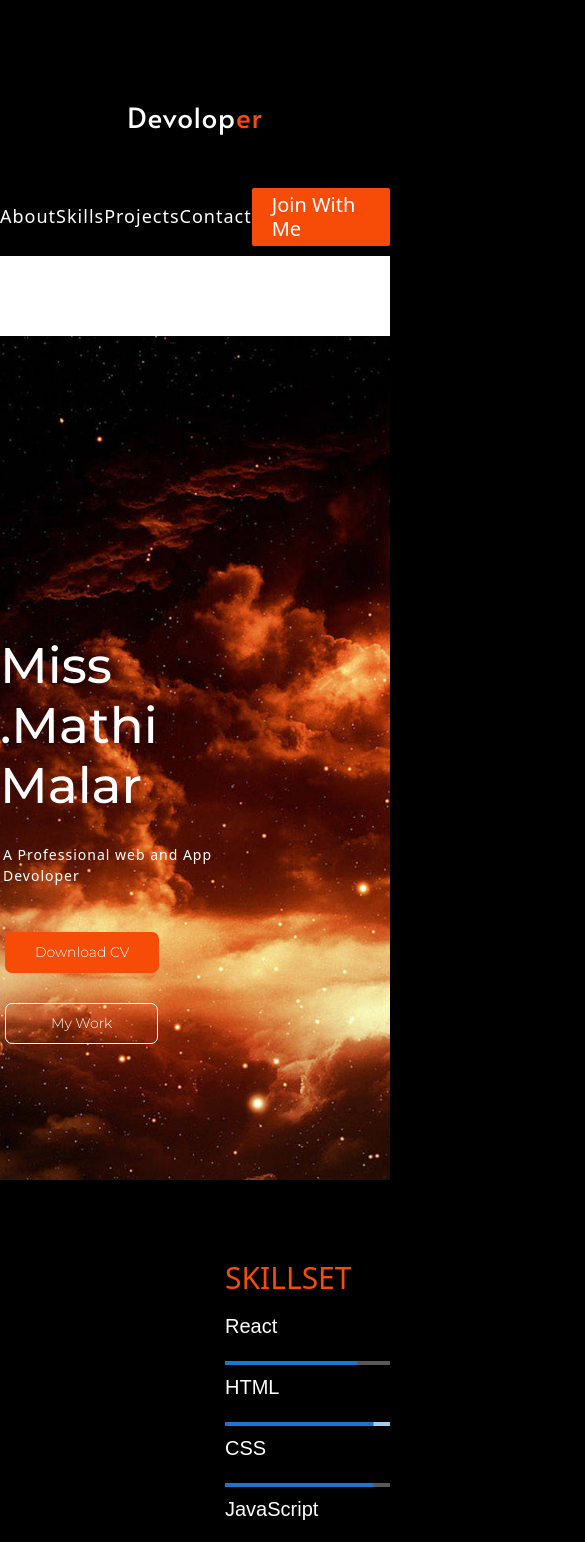
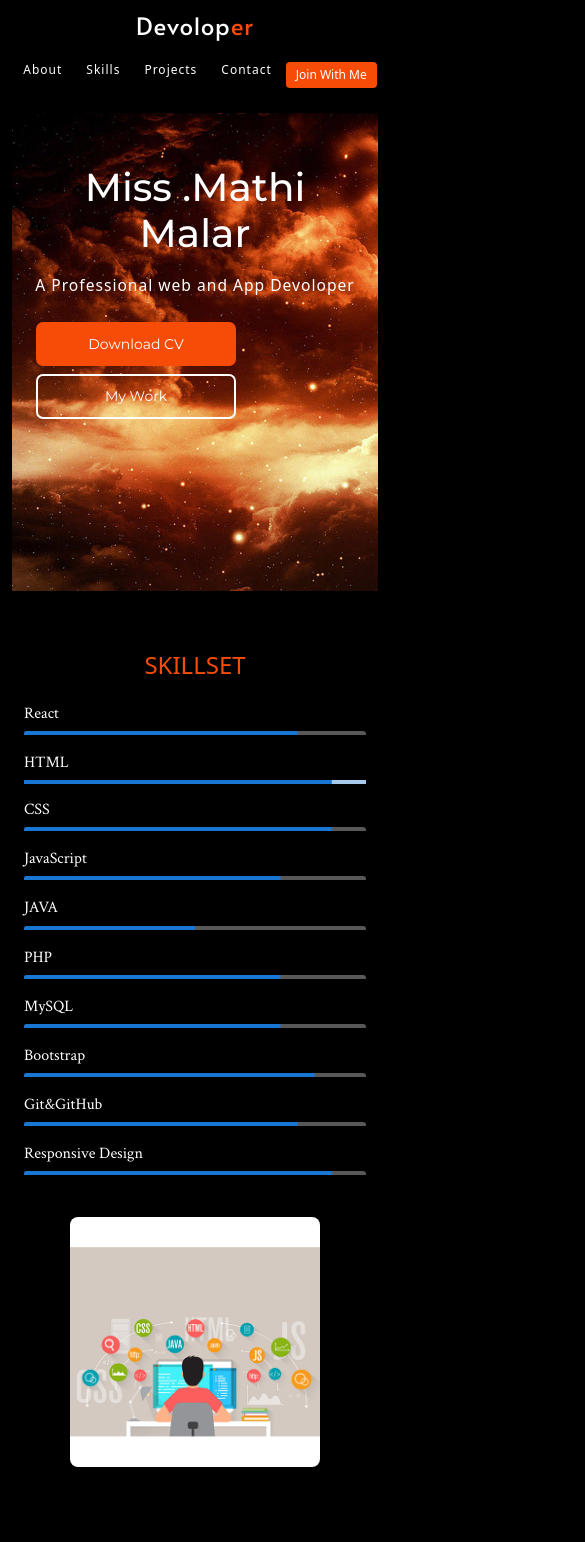
Before and after one commit to mathimalar-187/mathimalar-portfolio, a React (Vite) app: page / in a window 390 px wide. Shown: the top 1542 px of the page, 585 px wide, since content can reach past the window. Built offline with nearby package versions, Linux system fonts and the light colour scheme.

Commit message:
Added new section / updated UI

```diff
--- a/src/App.jsx
+++ b/src/App.jsx
@@ -8,7 +8,7 @@ import './App.css';
 
 const App = () => {
   return (
-    <div>
+    <div className="container">
       <Header />
       <Topcontainer />
       <Skillcontainer />
--- a/src/components/TopContainer/skillcontainer.css
+++ b/src/components/TopContainer/skillcontainer.css
@@ -1,55 +1,113 @@
 @import url('https://fonts.googleapis.com/css2?family=Alata&family=Crimson+Text:ital,wght@0,400;0,600;0,700;1,400;1,600;1,700&family=Montserrat:ital,wght@0,100..900;1,100..900&family=Poppins:ital,wght@0,100;0,200;0,300;0,400;0,500;0,600;0,700;0,800;0,900;1,100;1,200;1,300;1,400;1,500;1,600;1,700;1,800;1,900&display=swap');
-.skillcontainer{
+
+.skillcontainer {
     display: flex;
     align-items: center;
-    justify-items: center;
-    margin: 200px 0;
+    justify-content: center;
+    margin: 120px 0;
+    padding: 0 2rem;
+    gap: 3rem;
 }
-.skillcontainer__text{
+
+.skillcontainer__img {
+    flex: 0.4;
+    text-align: center;
+}
+
+.skillcontainer__img > img {
+    width: 100%;
+    max-width: 500px;
+    height: auto;
+    border-radius: 8px;
+    object-fit: contain;
+}
+
+.skillcontainer__text {
     color: #f64c08;
     flex: 0.6;
-    text-align: left;
-    max-width: 500px;
-    margin-bottom: 20px;
-}
-.skillcontainer__text > h2{
-    font-size: 30px;
-}
-.skillcontainer__img{
-    flex: 0.4;
-    text-align: center;
-    margin-right: 90px;
-}
-.skillcontainer__img > img{
-    width: 600px;
-    border-radius: 3px;
-    object-fit: contain;
-}
-.skillcontainer__skillset > h5{
-font-family: "Crimson",sans-serif;
-font-weight: 300;
-padding-bottom: 15px;
-padding-top: 10px;
-color: white;
+    max-width: 600px;
 }
 
-.skillcontainer__slider > .MuiLinearProgress-colorPrimary{
+.skillcontainer__text > h2 {
+    font-size: clamp(1.75rem, 4vw, 2.5rem);
+    margin-bottom: 2rem;
+    text-align: center;
+}
+
+.skillcontainer__skillset {
+    margin-bottom: 1.5rem;
+}
+
+.skillcontainer__skillset > h5 {
+    font-family: "Crimson Text", serif;
+    font-weight: 400;
+    font-size: clamp(1rem, 2vw, 1.125rem);
+    padding-bottom: 0.5rem;
+    color: white;
+    margin: 0;
+}
+
+.skillcontainer__slider > .MuiLinearProgress-colorPrimary {
     background-color: rgb(88, 88, 88);
 }
+
+.skillcontainer__slider {
+    height: 8px;
+    border-radius: 4px;
+    overflow: hidden;
+}
+
+/* Mobile Styles */
 @media (max-width: 768px) {
     .skillcontainer {
+        flex-direction: column;
         margin: 80px 0;
+        padding: 0 1rem;
+        gap: 2rem;
     }
 
-  .skillcontainer > h1 {
-    font-size: 26px;
+    .skillcontainer__img {
+        flex: none;
+        order: 2;
     }
 
-  .skillcontainer > p {
-    font-size: 14px;
+    .skillcontainer__img > img {
+        max-width: 300px;
     }
 
-  .skillcontainer{
-    gap: 25px;
+    .skillcontainer__text {
+        flex: none;
+        order: 1;
+        width: 100%;
+        max-width: none;
+    }
+
+    .skillcontainer__text > h2 {
+        font-size: clamp(1.5rem, 6vw, 2rem);
+        margin-bottom: 1.5rem;
+    }
+
+    .skillcontainer__skillset {
+        margin-bottom: 1.25rem;
     }
 }
+
+@media (max-width: 480px) {
+    .skillcontainer {
+        margin: 60px 0;
+        padding: 0 0.75rem;
+        gap: 1.5rem;
+    }
+
+    .skillcontainer__img > img {
+        max-width: 250px;
+    }
+
+    .skillcontainer__skillset {
+        margin-bottom: 1rem;
+    }
+
+    .skillcontainer__slider {
+        height: 6px;
+    }
+}
--- a/src/components/TopContainer/topcontainer.css
+++ b/src/components/TopContainer/topcontainer.css
@@ -1,25 +1,27 @@
-.topcontainer{
+.topcontainer {
     background: url("/src/assets/space1.jpg");
-    height: 100vh;
+    min-height: 100vh;
     background-position: center;
     background-size: cover;
     background-repeat: no-repeat;
+    background-attachment: fixed;
+    position: relative;
+    display: flex;
+    align-items: center;
+    justify-content: center;
+}
 
+@media (max-width: 768px) {
+    .topcontainer {
+        min-height: 80vh;
+        background-attachment: scroll;
+        padding: 2rem 0;
+    }
 }
-@media (max-width: 768px) {
-  .topcontainer {
-    margin: 80px 0;
-  }
 
-  .topcontainer > h1 {
-    font-size: 26px;
-  }
-
-  .topcontainer > p {
-    font-size: 14px;
-  }
-
-  .topcontainer{
-    gap: 25px;
-  }
+@media (max-width: 480px) {
+    .topcontainer {
+        min-height: 70vh;
+        padding: 1rem 0;
+    }
 }
--- a/src/components/TopContainer/topcontent.css
+++ b/src/components/TopContainer/topcontent.css
@@ -1,81 +1,117 @@
 @import url('https://fonts.googleapis.com/css2?family=Alata&family=Crimson+Text:ital,wght@0,400;0,600;0,700;1,400;1,600;1,700&family=Montserrat:ital,wght@0,100..900;1,100..900&family=Poppins:ital,wght@0,100;0,200;0,300;0,400;0,500;0,600;0,700;0,800;0,900;1,100;1,200;1,300;1,400;1,500;1,600;1,700;1,800;1,900&display=swap');
 
-.topcontent{
-color: #fff;
-position: relative;
+.topcontent {
+    color: #fff;
+    position: relative;
+    width: 100%;
+    height: 100%;
+    display: flex;
+    align-items: center;
+    justify-content: center;
 }
 
-.topcontent__container{
-    position: absolute;
-    top: 300px;
-    right: 150px;
+.topcontent__container {
+    text-align: center;
+    padding: 2rem;
+    max-width: 800px;
+    width: 100%;
 }
 
-.topcontent__container > p{
-    letter-spacing: 1px;
-    text-align: left;
-    padding-left: 3px;
-    padding-top: 20px;
+.topcontent__container > h1 {
+    font-size: clamp(2rem, 6vw, 4rem);
+    font-family: "Montserrat", sans-serif;
+    margin-bottom: 1rem;
+    line-height: 1.2;
 }
 
-.topcontent__container > a >button {
-    margin-top: 30px;
-    text-align: left;
-    margin-left: 5px;
+.topcontent__container > p {
+    letter-spacing: 1px;
+    font-size: clamp(1rem, 3vw, 1.25rem);
+    margin-bottom: 2rem;
+    line-height: 1.6;
+}
+
+.topcontent__container > a > button {
+    margin: 0.5rem;
     border: none;
     border-radius: 7px;
     outline: none;
+    cursor: pointer;
+    transition: all 0.3s ease;
 }
 
-.topcontent__container > h1 {
-    font-size: 50px;
-    font-family: "montserrat",sans-serif;
-}
-.topcontent__dowbtn{
+.topcontent__dowbtn {
     color: #fff;
     background-color: #f64c08;
-    font-size: 14px;
-    padding: 10px 30px;
-    font-family: "montserrat",sans-serif;
-    font-weight: 300;
-    cursor: pointer;
-    margin-right: 20px;
+    font-size: clamp(12px, 2vw, 16px);
+    padding: 12px 24px;
+    font-family: "Montserrat", sans-serif;
+    font-weight: 400;
+    min-width: 140px;
 }
 
-.topcontent__wrkbtn{
+.topcontent__wrkbtn {
     color: #fff;
-    border: 1px solid white !important;
+    border: 2px solid white !important;
     background-color: transparent;
-    font-size: 14px;
-    padding: 9px 45px;
-    font-family: "montserrat",sans-serif;
-    font-weight: 300;
-    cursor: pointer;
+    font-size: clamp(12px, 2vw, 16px);
+    padding: 10px 24px;
+    font-family: "Montserrat", sans-serif;
+    font-weight: 400;
+    min-width: 140px;
 }
-.topcontent__dowbtn:hover{
-color: #f64c08;
-background-color: #fff;
-font-weight: 600;
+
+.topcontent__dowbtn:hover {
+    color: #f64c08;
+    background-color: #fff;
+    font-weight: 600;
+    transform: translateY(-2px);
 }
-.topcontent__wrkbtn:hover{
-color: black;
-background-color: #fff;
-font-weight: 600;
+
+.topcontent__wrkbtn:hover {
+    color: black;
+    background-color: #fff;
+    font-weight: 600;
+    transform: translateY(-2px);
 }
+
+/* Mobile Styles */
 @media (max-width: 768px) {
-  .topcontent {
-    margin: 80px 0;
-  }
+    .topcontent__container {
+        padding: 1.5rem;
+    }
 
-  .topcontent > h1 {
-    font-size: 26px;
-  }
+    .topcontent__container > h1 {
+        font-size: clamp(1.75rem, 8vw, 3rem);
+    }
 
-  .topcontent > p {
-    font-size: 14px;
-  }
+    .topcontent__container > p {
+        font-size: clamp(0.9rem, 4vw, 1.1rem);
+        margin-bottom: 1.5rem;
+    }
 
-  .topcontent{
-    gap: 25px;
-  }
+    .topcontent__dowbtn,
+    .topcontent__wrkbtn {
+        display: block;
+        width: 100%;
+        max-width: 200px;
+        margin: 0.5rem auto;
+        padding: 12px 20px;
+    }
 }
+
+@media (max-width: 480px) {
+    .topcontent__container {
+        padding: 1rem;
+    }
+
+    .topcontent__container > h1 {
+        font-size: clamp(1.5rem, 10vw, 2.5rem);
+    }
+
+    .topcontent__dowbtn,
+    .topcontent__wrkbtn {
+        font-size: 14px;
+        padding: 10px 16px;
+    }
+}
--- a/src/components/header.css
+++ b/src/components/header.css
@@ -1,80 +1,123 @@
 @import url('https://fonts.googleapis.com/css2?family=Alata&family=Poppins:ital,wght@0,100;0,200;0,300;0,400;0,500;0,600;0,700;0,800;0,900;1,100;1,200;1,300;1,400;1,500;1,600;1,700;1,800;1,900&display=swap');
 @import url('https://fonts.googleapis.com/css2?family=Alata&family=Crimson+Text:ital,wght@0,400;0,600;0,700;1,400;1,600;1,700&family=Poppins:ital,wght@0,100;0,200;0,300;0,400;0,500;0,600;0,700;0,800;0,900;1,100;1,200;1,300;1,400;1,500;1,600;1,700;1,800;1,900&display=swap');
-.header{
+
+.header {
     display: flex;
     align-items: center;
     color: white;
-    background-color: black;
+    background-color: #000;
     top: 0;
-    position: sticky;
-    z-index: 2000;
+    left: 0;
+    right: 0;
+    position: fixed;
+    z-index: 9999;
     justify-content: space-between;
-  flex-wrap: wrap;
+    padding: 0 1rem;
+    min-height: 70px;
+        width: 100%;
+    box-shadow: 0 2px 10px rgba(0, 0, 0, 0.5);
 }
-.header__left{
+
+.header__left {
     flex: 0.4;
 }
-.header__left > h1{
-    text-align: center;
-    font-family: "Alata",sans-serif;
+
+.header__left > h1 {
+    font-family: "Alata", sans-serif;
     letter-spacing: 1px;
-    padding: 20px;
+    font-size: clamp(1.5rem, 4vw, 2rem);
+    margin: 0;
 }
-.header__left > h1 > span{
+
+.header__left > h1 > span {
     color: #f64c08;
 }
-.header__right{
+
+.header__right {
     display: flex;
     flex: 0.6;
     list-style: none;
     justify-content: space-evenly;
     align-items: center;
+    gap: 1rem;
 }
-.header__right > a >h5{
-font-size: 18px;
+
+.header__right > a > h5 {
+    font-size: clamp(14px, 2vw, 18px);
     cursor: pointer;
     transition: transform 200ms ease-in-out;
-padding: 20px 0;
+    padding: 10px 15px;
     letter-spacing: 1px;
+    margin: 0;
+    white-space: nowrap;
 }
-.header__right > a > h5:hover{
-    transform: scale(1.09);
+
+.header__right > a > h5:hover {
+    transform: scale(1.05);
     background-color: #f64c08;
     color: white;
-    padding: 5px 20px;
-    border-radius: 2px;
-    letter-spacing: 1px;
-font-family: "Crimson Text",serif;
-font-size: 18px;
-cursor: pointer;
+    border-radius: 4px;
 }
-.header__rightbtn{
+
+.header__rightbtn {
     background-color: #f64c08;
     color: white;
-    padding: 5px 20px;
-    border-radius: 2px;
+    padding: 8px 16px;
+    border-radius: 4px;
     cursor: pointer;
+    font-size: clamp(12px, 2vw, 16px);
+    white-space: nowrap;
 }
-@media (max-width: 600px) {
+
+/* Mobile Styles */
+@media (max-width: 768px) {
     .header {
         flex-direction: column;
-  }}
-
-
-@media (max-width: 768px) {
-  .header {
-    margin: 80px 0;
+        padding: 1rem;
+        gap: 1rem;
     }
 
-  .header > h1 {
-    font-size: 26px;
+    .header__left {
+        flex: none;
+        width: 100%;
+        text-align: center;
     }
 
-  .header > p {
+    .header__right {
+        flex: none;
+        width: 100%;
+        flex-wrap: wrap;
+        justify-content: center;
+        gap: 0.5rem;
+    }
+
+    .header__right > a > h5 {
+        padding: 8px 12px;
         font-size: 14px;
     }
 
-  .header{
-    gap: 25px;
+    .header__rightbtn {
+        padding: 8px 12px;
+        font-size: 14px;
     }
 }
+
+@media (max-width: 480px) {
+    .header {
+        padding: 0.75rem;
+    }
+
+    .header__right {
+        gap: 0.25rem;
+    }
+
+    .header__right > a > h5 {
+        padding: 6px 10px;
+        font-size: 12px;
+    }
+
+    .header__rightbtn {
+        padding: 6px 10px;
+        font-size: 12px;
+    }
+}
--- a/src/index.css
+++ b/src/index.css
@@ -4,21 +4,174 @@
   box-sizing: border-box;
 }
 
+html {
+  font-size: 16px;
+  scroll-behavior: smooth;
+  background-color: #000;
+}
+
 html, body {
   width: 100%;
-  height: 100%;
-  background-color: #000; /* BLACK */
-  color: #fff;           /* text white */
+  min-height: 100vh;
+  background-color: #000 !important;
+  color: #fff;
+  font-family: -apple-system, BlinkMacSystemFont, 'Segoe UI', Roboto, sans-serif;
+  line-height: 1.6;
+  overflow-x: hidden;
 }
 
+/* Ensure all sections have black background */
+#root {
+  background-color: #000 !important;
+}
+
+.container {
+  background-color: #000;
+}
+
+/* Force black background on all major sections */
+section, div, main, article {
+  background-color: inherit;
+}
+
+/* Container for responsive layout */
+.container {
+  max-width: 1200px;
+  margin: 0 auto;
+  padding: 0 1rem;
+  width: 100%;
+  background-color: #000;
+}
+
+/* Responsive images */
 img {
   max-width: 100%;
   height: auto;
+  display: block;
 }
+
+/* Mobile-first typography */
 h1 {
-  font-size: clamp(26px, 4vw, 42px);
+  font-size: clamp(1.75rem, 5vw, 3rem);
+  margin-bottom: 1rem;
+  line-height: 1.2;
+}
+
+h2 {
+  font-size: clamp(1.5rem, 4vw, 2.25rem);
+  margin-bottom: 0.75rem;
+  line-height: 1.3;
+}
+
+h3 {
+  font-size: clamp(1.25rem, 3vw, 1.75rem);
+  margin-bottom: 0.5rem;
+  line-height: 1.4;
 }
 
 p {
-  font-size: clamp(14px, 2vw, 18px);
+  font-size: clamp(1rem, 2.5vw, 1.125rem);
+  margin-bottom: 1rem;
+  line-height: 1.6;
 }
+
+/* Responsive grid system */
+.grid {
+  display: grid;
+  gap: 1rem;
+  grid-template-columns: 1fr;
+  width: 100%;
+}
+
+/* Mobile styles (default) */
+.container {
+  padding: 0 1rem;
+}
+
+/* Small mobile devices */
+@media (max-width: 480px) {
+  .container {
+    padding: 0 0.75rem;
+  }
+
+  .grid {
+    gap: 0.75rem;
+  }
+
+  h1 { font-size: clamp(1.5rem, 6vw, 2.5rem); }
+  h2 { font-size: clamp(1.25rem, 5vw, 2rem); }
+  h3 { font-size: clamp(1.1rem, 4vw, 1.5rem); }
+  p { font-size: clamp(0.9rem, 3vw, 1rem); }
+}
+
+/* Tablet styles */
+@media (min-width: 768px) {
+  .container {
+    padding: 0 2rem;
+  }
+
+  .grid-2 {
+    grid-template-columns: repeat(2, 1fr);
+    gap: 1.5rem;
+  }
+
+  .grid-3 {
+    grid-template-columns: repeat(3, 1fr);
+    gap: 1.5rem;
+  }
+}
+
+/* Desktop styles */
+@media (min-width: 1024px) {
+  .container {
+    padding: 0 3rem;
+  }
+
+  .grid-4 {
+    grid-template-columns: repeat(4, 1fr);
+    gap: 2rem;
+  }
+
+  .grid {
+    gap: 2rem;
+  }
+}
+
+/* Large desktop */
+@media (min-width: 1440px) {
+  .container {
+    padding: 0 4rem;
+  }
+}
+
+/* Mobile utility classes */
+@media (max-width: 767px) {
+  .hide-mobile { display: none !important; }
+  .text-center-mobile { text-align: center; }
+  .full-width-mobile { width: 100%; }
+}
+
+@media (min-width: 768px) {
+  .hide-desktop { display: none !important; }
+}
+
+/* Touch-friendly spacing */
+@media (max-width: 767px) {
+  button, a {
+    min-height: 44px;
+    min-width: 44px;
+  }
+
+  .grid > * {
+    min-height: auto;
+  }
+}
+
+/* Prevent horizontal scroll */
+body {
+  overflow-x: hidden;
+}
+
+*, *::before, *::after {
+  max-width: 100%;
+}
```
Also changed, not shown: src/components/TopContainer/contact.css (+75 -25 lines), src/components/TopContainer/projectcontainer.css (+31 -15 lines). Lines whose indentation alone changed are shown as unchanged.
